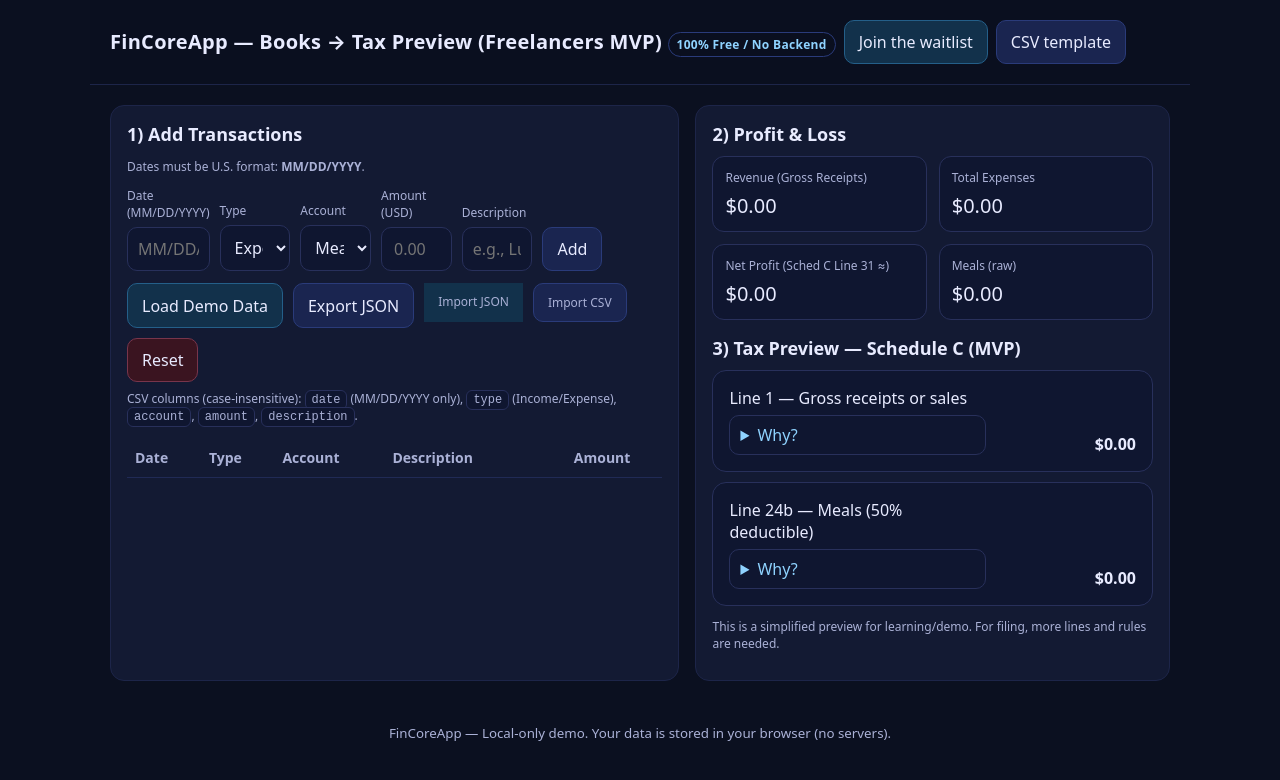
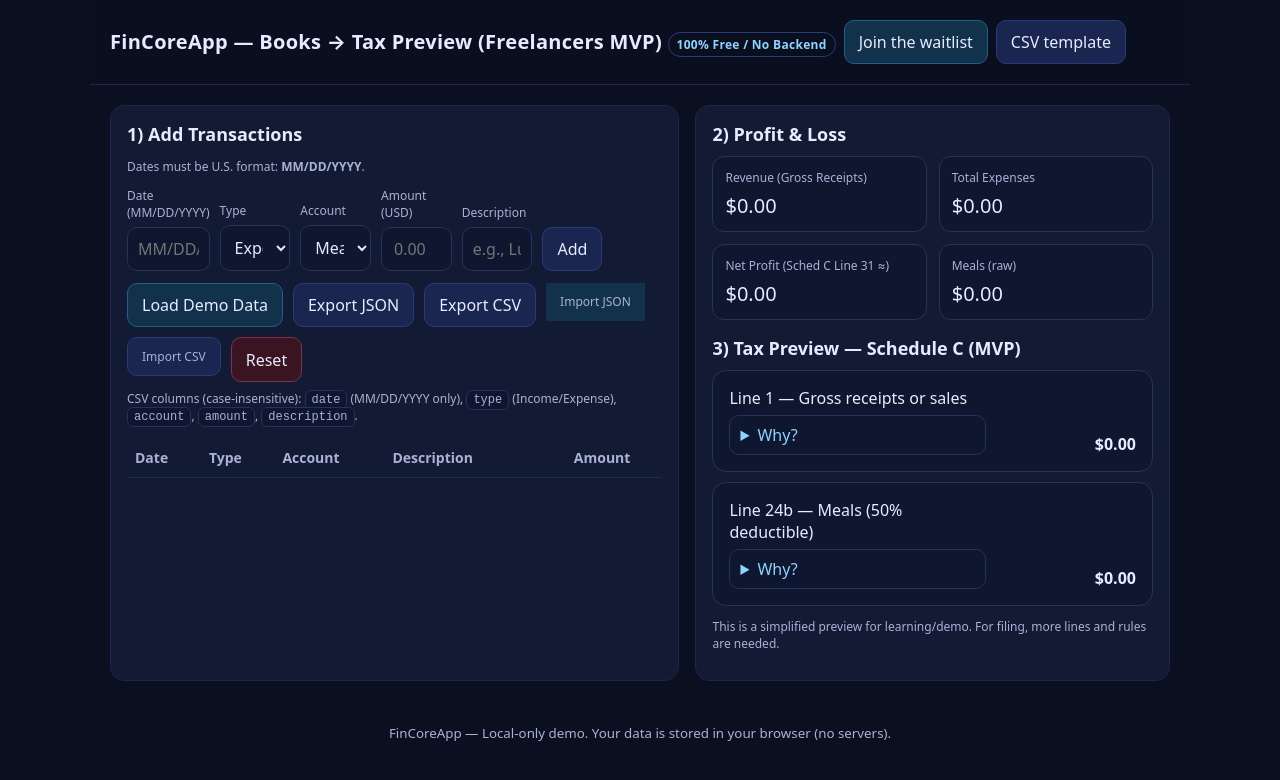
Before and after one commit to lmath2/fincore-demo, a plain HTML site: page index.html in a window 1280 px wide. Drawn offline with Linux system fonts and the light colour scheme.

Commit message:
Update index.html

```diff
--- a/index.html
+++ b/index.html
@@ -93,6 +93,8 @@
       <div class="toolbar" style="margin-top:12px;">
         <button class="btn-accent" onclick="loadDemo()">Load Demo Data</button>
         <button onclick="exportJson()">Export JSON</button>
+        <button onclick="exportCsv()">Export CSV</button>
+
 
         <label for="importFileJson" class="btn-accent" style="display:inline-block; padding:10px 14px; cursor:pointer;">Import JSON</label>
         <input id="importFileJson" type="file" accept="application/json" class="hidden" onchange="importJson(this.files[0])" />
```
